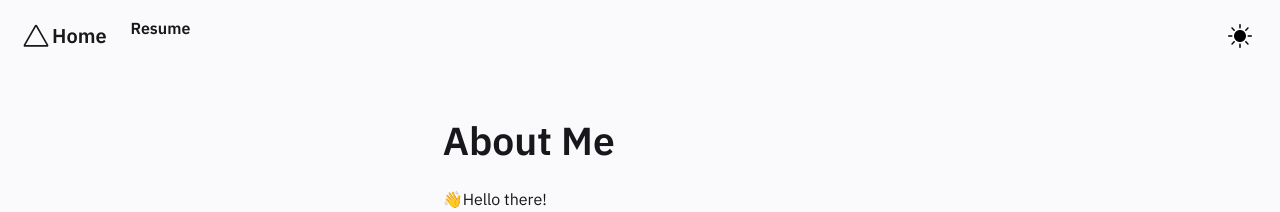
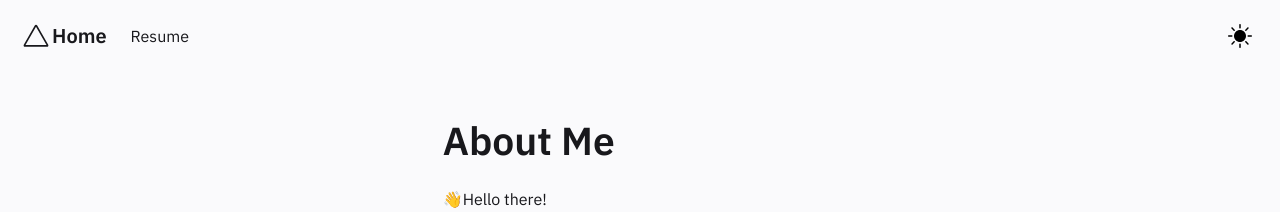
Before and after one commit to SaiRam25K/SaiRam25K.github.io, a Jekyll site: the page built from pages/index.md, in a window 1280 px wide. Shown: the top 212 px of the page. Built offline with Jekyll 4.4.1, drawn with Linux system fonts in a browser that asks for light colours.

Commit message:
Update Header.html

```diff
--- a/_includes/Header.html
+++ b/_includes/Header.html
@@ -55,9 +55,9 @@
 
     <div id="navbarBasicExample" class="navbar-menu">
       <div class="navbar-start">
-          <h6><a href="../assets/SairamKunapareddy.pdf"  class="navbar-item">
+          <a href="../assets/SairamKunapareddy.pdf"  class="navbar-item">
           Resume
-        </a><h6>
+        </a>
 <!--         <a href="../posts/how-to"  class="navbar-item">
           How To
         </a>
```
